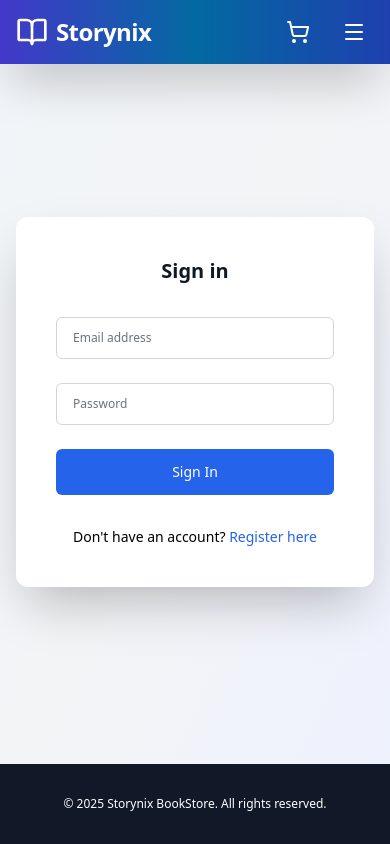
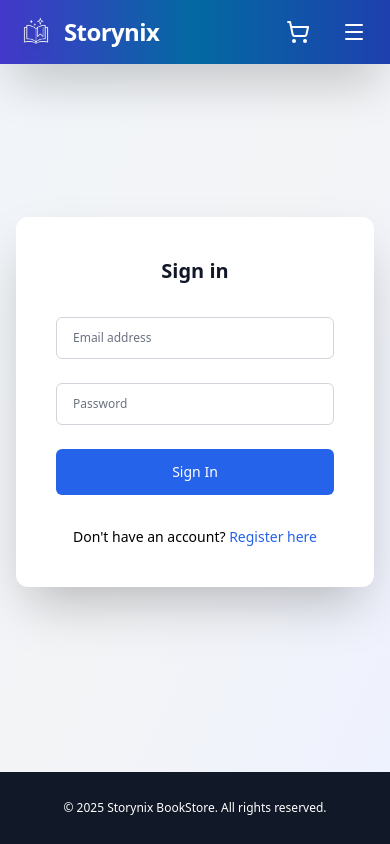
Before and after one commit to moeawad11/Storynix, a React (Vite) app in the folder front-end/: page /login in a window 390 px wide. Built offline with nearby package versions, Linux system fonts and the light colour scheme; no server answers.

Commit message:
Update app with custom icon and apply minor fixes and improvements

```diff
--- a/front-end/src/components/Footer.tsx
+++ b/front-end/src/components/Footer.tsx
@@ -2,7 +2,7 @@ import React from "react";
 
 const Footer: React.FC = () => {
   return (
-    <footer className="bg-gray-900 text-center py-6 mt-auto">
+    <footer className="bg-gray-900 text-center py-5 md:py-6 mt-auto">
       <div className="container text-white py-2">
         <p className="text-xs sm:text-sm md:text-base lg:text-lg">
           &copy; {new Date().getFullYear()} Storynix BookStore. All rights
--- a/front-end/src/components/Header.tsx
+++ b/front-end/src/components/Header.tsx
@@ -22,7 +22,11 @@ const Header: React.FC = () => {
             to="/"
             className="flex items-center gap-2 group transition-transform hover:scale-105"
           >
-            <BookOpen className="w-8 h-8 md:w-10 md:h-10 group-hover:rotate-12 transition-transform" />
+            <img
+              src="storynixIcon.png"
+              alt="Storynix Icon"
+              className="w-10 h-10 md:w-12 md:h-12 object-contain transform transition-all duration-300 group-hover:rotate-12 drop-shadow-lg"
+            />
             <span className="text-2xl md:text-3xl font-bold tracking-tight">
               Storynix
             </span>
--- a/front-end/src/pages/BookDetailsPage.tsx
+++ b/front-end/src/pages/BookDetailsPage.tsx
@@ -134,8 +134,13 @@ const BookDetailsPage: React.FC = () => {
       return;
     }
 
-    if (book.stockQuantity < quantity) {
-      setCartMessage(`⚠️ Only ${book.stockQuantity} available in stock`);
+    const existingItem = cart.find((item) => item.bookId === book.id);
+    const totalRequested = quantity + (existingItem?.quantity || 0);
+
+    if (totalRequested > book.stockQuantity) {
+      setCartMessage(
+        `⚠️ Cannot buy ${quantity} now. You already have ${existingItem?.quantity} in your cart. Only ${book.stockQuantity - (existingItem?.quantity || 0)} left in stock.`
+      );
       setTimeout(() => setCartMessage(null), 3000);
       return;
     }
--- a/front-end/src/pages/EditProfilePage.tsx
+++ b/front-end/src/pages/EditProfilePage.tsx
@@ -103,7 +103,7 @@ const EditProfilePage: React.FC = () => {
 
       const response = await api.put("/users/profile", updateData);
 
-      const token = localStorage.getItem("token");
+      const token = sessionStorage.getItem("token");
       if (token && response.data.user) {
         login(token, response.data.user);
       }
--- a/front-end/src/pages/HomePage.tsx
+++ b/front-end/src/pages/HomePage.tsx
@@ -85,7 +85,8 @@ const HomePage: React.FC = () => {
   return (
     <div className="container mx-auto p-6 min-h-[80vh]">
       <h1 className="text-2xl sm:text-4xl font-extrabold text-gray-800 mb-6 border-b border-gray-400 pb-2">
-        <span className="text-blue-600">📚</span> Storynix Catalog
+        {" "}
+        Storynix Catalog
       </h1>
 
       <div className="mb-8 max-w-xl mx-auto relative">
--- a/front-end/src/pages/ProfilePage.tsx
+++ b/front-end/src/pages/ProfilePage.tsx
@@ -57,14 +57,11 @@ const ProfilePage: React.FC = () => {
   return (
     <div className="container mx-auto p-6">
       <h1 className="text-2xl sm:text-3xl md:text-4xl font-bold mb-6 sm:mb-8 text-gray-800 border-b-4 border-blue-200 pb-2">
-        <span className="text-blue-600">👤</span> User Profile
+        User Profile
       </h1>
 
       <div className="bg-gradient-to-br from-white to-gray-50 shadow-xl rounded-xl p-8 mb-10">
         <div className="flex items-center gap-3 mb-6 pb-4 border-b-2 border-blue-100">
-          <div className="w-10 h-10 bg-blue-100 rounded-full flex items-center justify-center">
-            <span className="text-blue-600 text-xl">👤</span>
-          </div>
           <h2 className="text-xl sm:text-2xl font-bold text-gray-800">
             Account Details
           </h2>
@@ -91,9 +88,6 @@ const ProfilePage: React.FC = () => {
 
       <div className="bg-gradient-to-br from-white to-gray-50 shadow-xl rounded-xl p-8">
         <div className="flex items-center gap-3 mb-6 pb-4 border-b-2 border-blue-100">
-          <div className="w-10 h-10 bg-blue-100 rounded-full flex items-center justify-center">
-            <span className="text-blue-600 text-xl">📦</span>
-          </div>
           <h2 className="text-xl sm:text-2xl font-bold text-gray-800">
             Order History
             <span className="ml-2 text-lg font-normal text-gray-500">
```
Also changed, not shown: front-end/public/storynixIcon.png (added).
